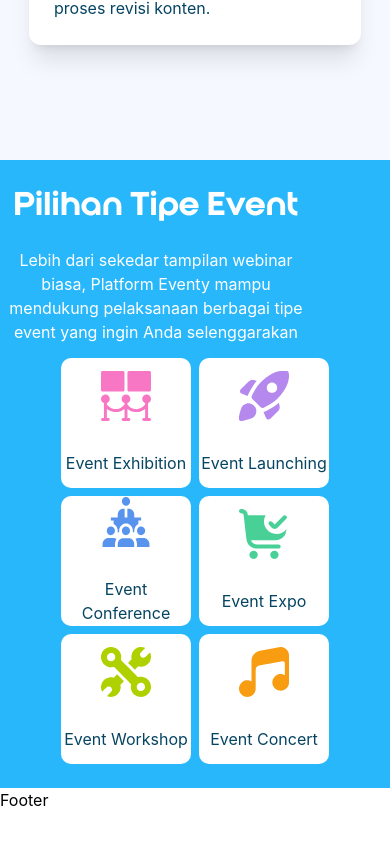
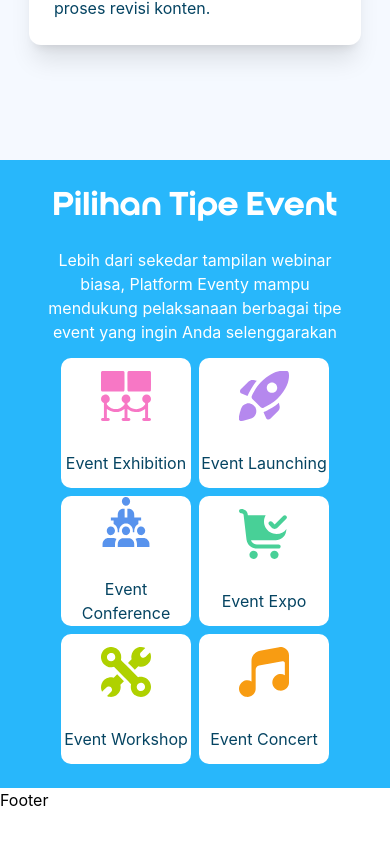
Before and after one commit to zayyid123/eventy, a React (Create React App) app: page / in a window 390 px wide. Shown: the part 5941-6785 px from the top of the page. Built offline with nearby package versions, Linux system fonts and the light colour scheme.

Commit message:
fiks position

```diff
--- a/src/component/pilihan-tipe-section/index.js
+++ b/src/component/pilihan-tipe-section/index.js
@@ -40,7 +40,7 @@
 
   return (
     <div className='bg-customColor-biru text-white overflow-hidden '>
-        <div className='flex flex-col w-full max-w-5xl mx-auto lg:items-center lg:flex-row-reverse'>
+        <div className='flex flex-col w-full items-center max-w-5xl mx-auto lg:items-center lg:flex-row-reverse'>
             <div className='w-[80%] sm:w-[60%] mb-[10px] mt-[20px] lg:w-[33.3%] lg:mt-[10rem] lg:mb-[10rem] lg:ml-[2rem]'>
                 <h1 className='title-pilihan-tipe text-[2rem] mb-[20px] text-center lg:text-left'>Pilihan Tipe Event</h1>
                 <p className='text-center lg:text-left'>Lebih dari sekedar tampilan webinar biasa, Platform Eventy mampu mendukung pelaksanaan berbagai tipe event yang ingin Anda selenggarakan</p>
```
